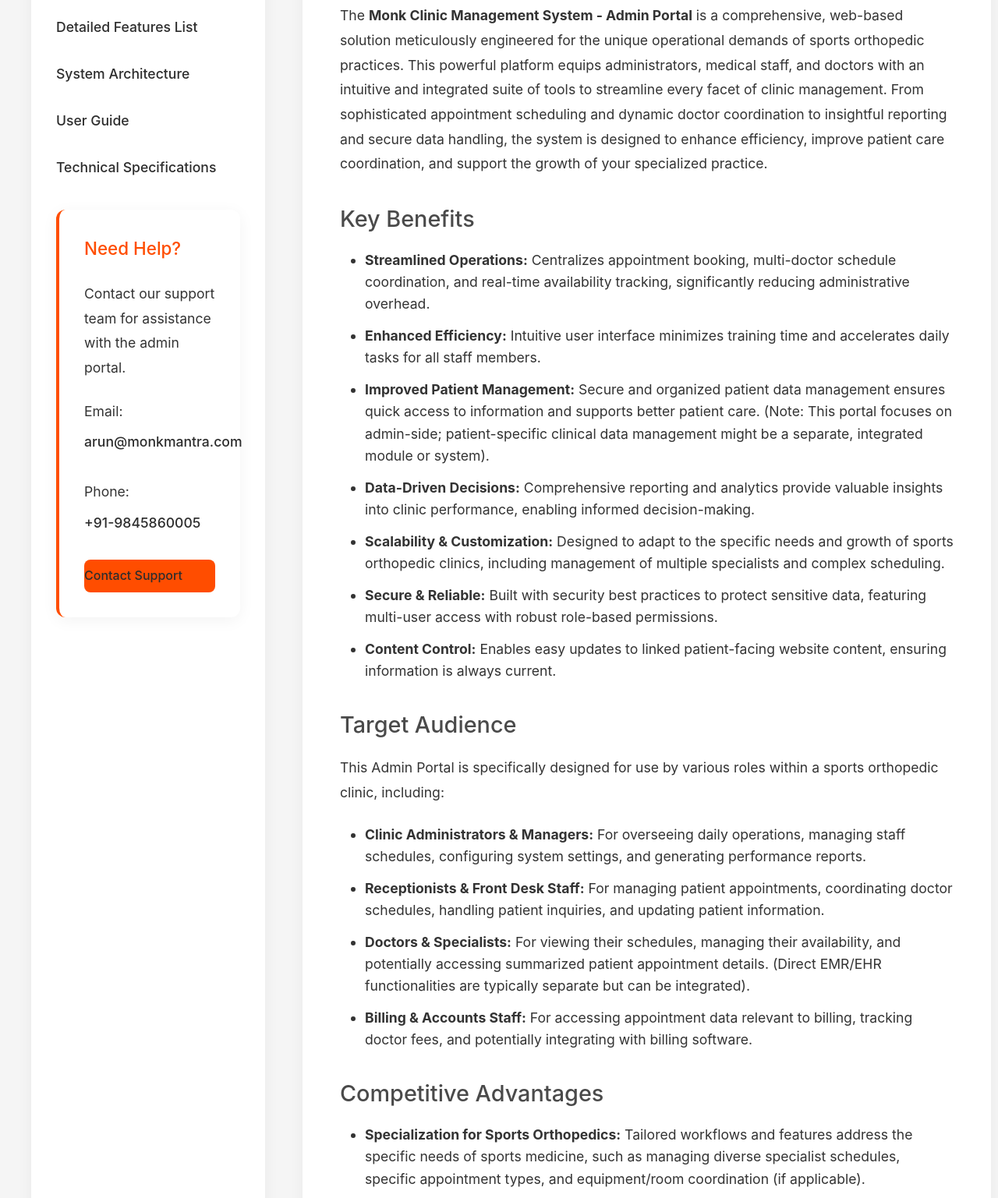
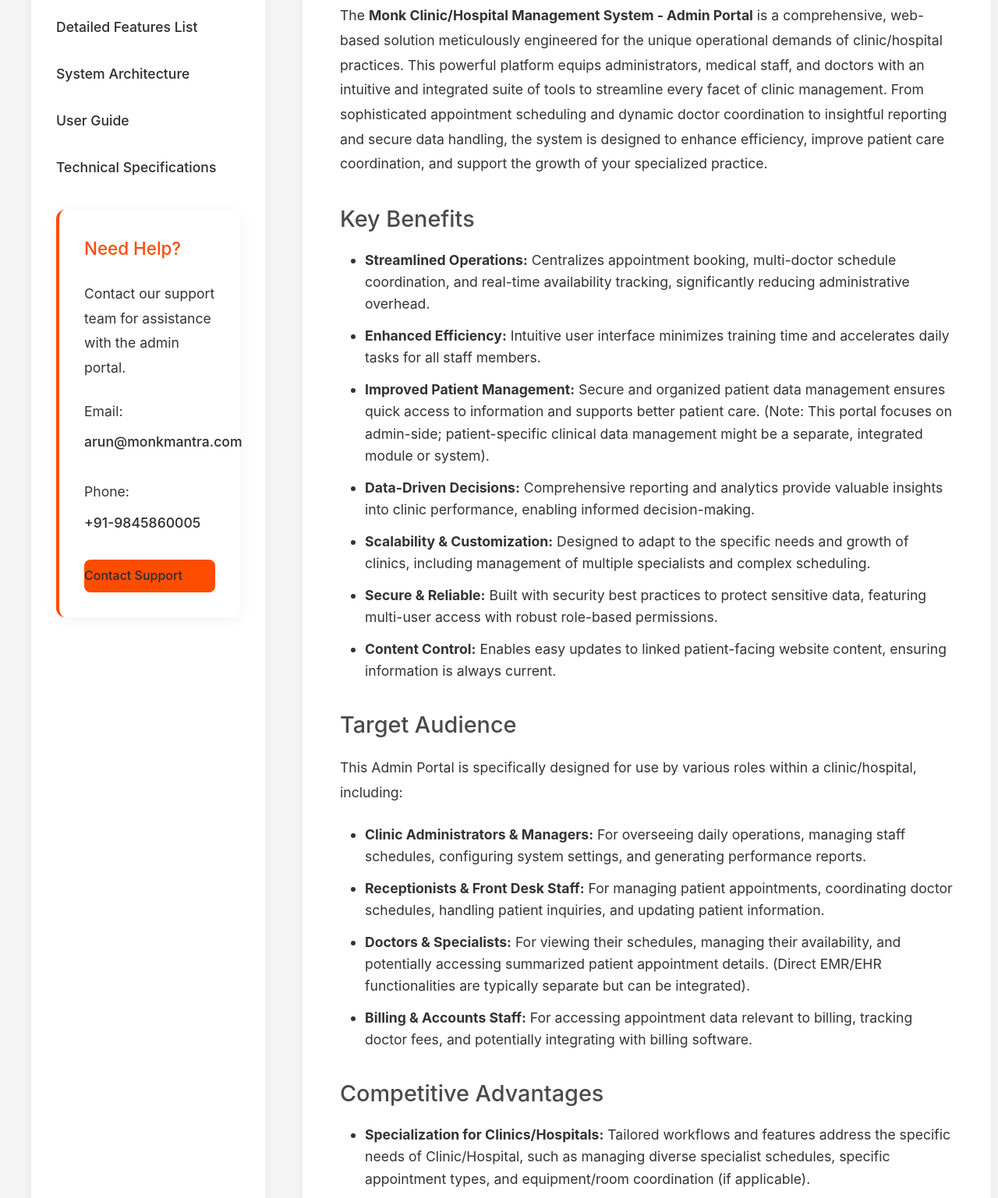
Before and after one commit to adonisarun123/monkmantra, a plain HTML site: page index.html in a window 1280 px wide. Shown: the part 538-2075 px from the top of the page at 78% size. Drawn offline with Linux system fonts and the light colour scheme.

Commit message:
Generalize documentation for clinic/hospital and add diagram files

```diff
--- a/index.html
+++ b/index.html
@@ -251,7 +251,7 @@
     <header>
         <div class="container logo-container">
             <img src="https://cdn.prod.website-files.com/62e2a0383b26fad64af677b9/62e2a0383b26fa2cf8f677e7_Monkmantra.svg" alt="Monk Mantra Logo" class="logo">
-            <h2 style="color: white; border: none; margin: 0;">Monk Clinic Management System</h2>
+            <h2 style="color: white; border: none; margin: 0;">Monk Clinic/Hospital Management System</h2>
         </div>
     </header>
 
@@ -281,7 +281,7 @@
             <main class="content">
                 <section id="product-description">
                     <h2>Product Description</h2>
-                    <p>The <strong>Monk Clinic Management System - Admin Portal</strong> is a comprehensive, web-based solution meticulously engineered for the unique operational demands of sports orthopedic practices. This powerful platform equips administrators, medical staff, and doctors with an intuitive and integrated suite of tools to streamline every facet of clinic management. From sophisticated appointment scheduling and dynamic doctor coordination to insightful reporting and secure data handling, the system is designed to enhance efficiency, improve patient care coordination, and support the growth of your specialized practice.</p>
+                    <p>The <strong>Monk Clinic/Hospital Management System - Admin Portal</strong> is a comprehensive, web-based solution meticulously engineered for the unique operational demands of clinic/hospital practices. This powerful platform equips administrators, medical staff, and doctors with an intuitive and integrated suite of tools to streamline every facet of clinic management. From sophisticated appointment scheduling and dynamic doctor coordination to insightful reporting and secure data handling, the system is designed to enhance efficiency, improve patient care coordination, and support the growth of your specialized practice.</p>
 
                     <h3>Key Benefits</h3>
                     <ul>
@@ -289,13 +289,13 @@
                         <li><strong>Enhanced Efficiency:</strong> Intuitive user interface minimizes training time and accelerates daily tasks for all staff members.</li>
                         <li><strong>Improved Patient Management:</strong> Secure and organized patient data management ensures quick access to information and supports better patient care. (Note: This portal focuses on admin-side; patient-specific clinical data management might be a separate, integrated module or system).</li>
                         <li><strong>Data-Driven Decisions:</strong> Comprehensive reporting and analytics provide valuable insights into clinic performance, enabling informed decision-making.</li>
-                        <li><strong>Scalability & Customization:</strong> Designed to adapt to the specific needs and growth of sports orthopedic clinics, including management of multiple specialists and complex scheduling.</li>
+                        <li><strong>Scalability & Customization:</strong> Designed to adapt to the specific needs and growth of clinics, including management of multiple specialists and complex scheduling.</li>
                         <li><strong>Secure & Reliable:</strong> Built with security best practices to protect sensitive data, featuring multi-user access with robust role-based permissions.</li>
                         <li><strong>Content Control:</strong> Enables easy updates to linked patient-facing website content, ensuring information is always current.</li>
                     </ul>
 
                     <h3>Target Audience</h3>
-                    <p>This Admin Portal is specifically designed for use by various roles within a sports orthopedic clinic, including:</p>
+                    <p>This Admin Portal is specifically designed for use by various roles within a clinic/hospital, including:</p>
                     <ul>
                         <li><strong>Clinic Administrators & Managers:</strong> For overseeing daily operations, managing staff schedules, configuring system settings, and generating performance reports.</li>
                         <li><strong>Receptionists & Front Desk Staff:</strong> For managing patient appointments, coordinating doctor schedules, handling patient inquiries, and updating patient information.</li>
@@ -305,7 +305,7 @@
 
                     <h3>Competitive Advantages</h3>
                     <ul>
-                        <li><strong>Specialization for Sports Orthopedics:</strong> Tailored workflows and features address the specific needs of sports medicine, such as managing diverse specialist schedules, specific appointment types, and equipment/room coordination (if applicable).</li>
+                        <li><strong>Specialization for Clinics/Hospitals:</strong> Tailored workflows and features address the specific needs of Clinic/Hospital, such as managing diverse specialist schedules, specific appointment types, and equipment/room coordination (if applicable).</li>
                         <li><strong>User-Centric Design:</strong> Focus on an intuitive and easy-to-learn interface reduces the learning curve and improves staff adoption and productivity.</li>
                         <li><strong>Comprehensive Feature Set:</strong> Offers a wide range of integrated tools, minimizing the need for multiple disparate software solutions.</li>
                         <li><strong>Real-Time Information Flow:</strong> Ensures all users have access to up-to-date information on schedules, appointments, and doctor availability, reducing conflicts and miscommunication.</li>
@@ -314,7 +314,7 @@
                         <li><strong>Integration Capabilities (Implied):</strong> Designed with the potential to integrate with other essential clinic systems like EMR/EHRs, patient portals, and billing systems, creating a more unified digital ecosystem.</li>
                     </ul>
 
-                    <p>The system features an intuitive interface that reduces training time while increasing operational efficiency. It's designed to handle the specific needs of sports orthopedic clinics, including managing multiple specialists, complex scheduling requirements, and detailed patient tracking (within the scope of appointment management and scheduling).</p>
+                    <p>The system features an intuitive interface that reduces training time while increasing operational efficiency. It's designed to handle the specific needs of clinics, including managing multiple specialists, complex scheduling requirements, and detailed patient tracking (within the scope of appointment management and scheduling).</p>
                 </section>
 
                 <section id="detailed-features" class="feature-section">
```
Also changed, not shown: deepseek_mermaid_20250508_580232.svg (added), deepseek_mermaid_20250508_d590bc.svg (added).
